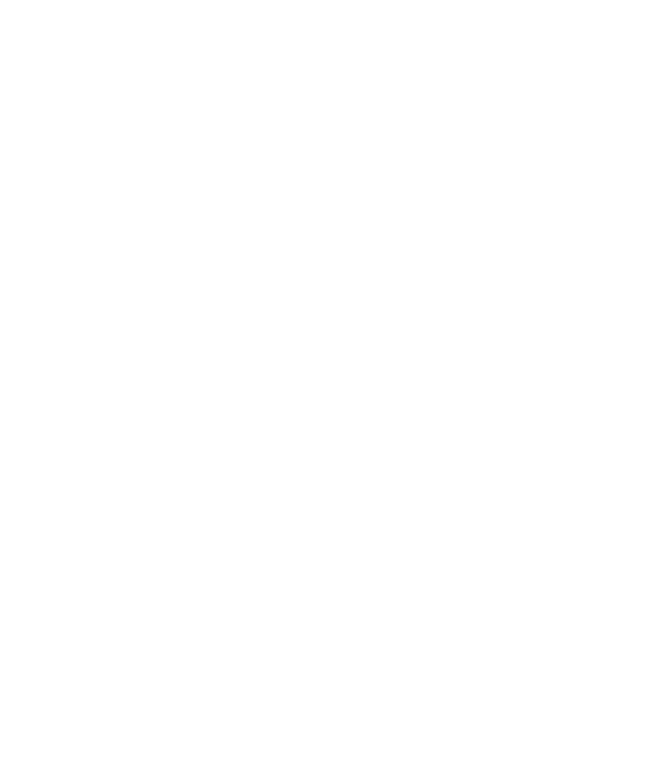
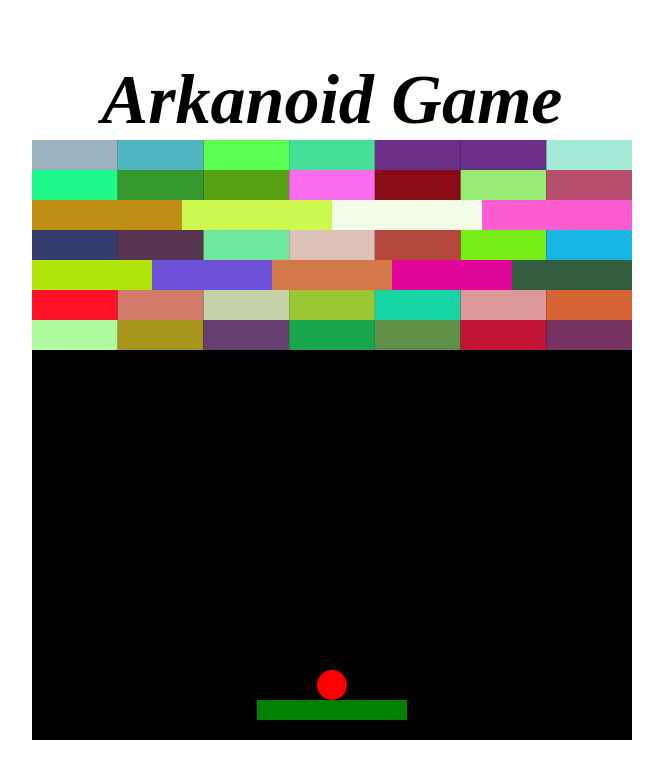
Before and after one commit to ArmDoc/Arkanoid, a plain HTML site: page index.html in a window 1280 px wide. Shown: the whole page, without its empty margins (308-971 px from the left). Drawn offline with Linux system fonts and the light colour scheme.

Commit message:
Error correction

```diff
--- a/index.html
+++ b/index.html
@@ -6,10 +6,10 @@
 	<meta name="viewport" content="width=device-width, initial-scale=1.0">
 	<title>Arkanoid</title>
 	<link rel="stylesheet" href="style/style.css">
-	<canvas id="canvas"></canvas>
+	<span class="text">Arkanoid Game</span>
+	<canvas class="canvas" id="canvas" width="600" height="600">!!! Your browser is not supported !!!</canvas>
 </head>
 <body>
 	<script src="script/script.js"></script>
-
 </body>
 </html>
--- a/script/script.js
+++ b/script/script.js
@@ -0,0 +1,173 @@
+var canvas = document.getElementById('canvas');
+var ctx = canvas.getContext('2d');
+
+var width 	= canvas.width 	= 600;
+var height	= canvas.height 	= 600;
+var boxHeight	= 30;
+
+var min = 3;
+var max = 8;
+
+var timer 	= null;
+
+var boxes	= [];
+
+var paddle = {
+	w: 150,
+	h: 20,
+	x: (width - 150) / 2,
+	y: height - (20+20),
+	dx: 1,
+
+	leftPressed: false,
+	rightPressed: false,
+}
+
+var ball	= {
+	r : 15,
+	x : width / 2,
+	y : height - 15 - 40 ,
+	dx : Math.random() < 0.5 ? -1 : 1,
+	dy : -1,
+}
+
+creatCubes();
+drow();
+
+document.addEventListener('keydown', function(e) {
+	if(e.keyCode === 37) {
+		paddle.leftPressed = true;
+	}
+
+	if(e.keyCode === 39) {
+		paddle.rightPressed = true;
+	}
+
+	if (e.keyCode === 32) {
+		if(setInterval (timer) <= 1) {
+			timer = setInterval(function() {
+				drow ();
+			},1);
+		}
+	}
+})
+
+document.addEventListener('keyup', function(e) {
+	if(e.keyCode === 37) {
+		paddle.rightPressed = false;
+		paddle.leftPressed = false;
+	}
+	if(e.keyCode === 39) {
+		paddle.rightPressed = false;
+		paddle.leftPressed = false;
+	}
+})
+
+function creatCubes() {
+	var row = getRandomNumber(min,max);
+	for (var i = 0; i < row; ++i) {
+		var column = getRandomNumber(min,max);
+		for (var j = 0; j < column;++j) {
+			var color = "#" + Math.floor(Math.random()*16777215).toString(16);
+			var w = width / column;
+
+			boxes.push ({
+				c: color,
+				x: j * w,
+				y: i * boxHeight,
+				w: w,
+				h: boxHeight,
+			});
+		}
+	}
+}
+
+function drowBox() {
+	for(var i = 0; i <= boxes.length-1; ++i) {
+		ctx.beginPath();
+		ctx.fillStyle = boxes[i].c
+		ctx.fillRect(boxes[i].x, boxes[i].y, boxes[i].w, boxes[i].h);
+		ctx.fill();
+	}
+}
+
+function clear() {
+	canvas.width |= 0
+}
+
+function drowBall() {
+	ctx.beginPath();
+	ctx.fillStyle = 'red';
+	ctx.arc(ball.x, ball.y, ball.r, 0, Math.PI * 2);
+	ctx.fill();
+}
+
+function drowPaddle() {
+	ctx.beginPath();
+	ctx.fillStyle = 'green';
+	ctx.fillRect(paddle.x, paddle.y, paddle.w, paddle.h);
+	ctx.fill();
+}
+
+function getRandomNumber(min, max) {
+	return(Math.round(Math.random() * (max - min) + min))
+}
+
+function calculations() {
+	ball.x += ball.dx;
+	ball.y += ball.dy;
+
+	if(paddle.leftPressed) {
+		if(paddle.x - paddle.dx >= 0) {
+			paddle.x -= paddle.dx;
+		}
+	}
+
+	if(paddle.rightPressed) {
+		if(paddle.x + paddle.dx <= width - paddle.w) {
+			paddle.x += paddle.dx;
+		}
+	}
+
+	if(ball.x - ball.r <= 0 || ball.x + ball.r >= width) {
+		ball.dx *= -1;
+	}
+
+	if(ball.y - ball.r <= 0) {
+		ball.dy *= -1;
+	}
+
+	if(ball.y + ball.r >= height) {
+		clearInterval(timer);
+		alert('Game Over');
+	}
+
+	if(ball.x >= paddle.x + ball.r &&
+		ball.x <= paddle.x + paddle.w - ball.r &&
+		ball.y + ball.r >= paddle.y) {
+		ball.dy *= -1;
+	}
+
+	boxes.forEach(function (box, i ) {
+		if(ball.x >= box.x &&
+			ball.x <= box.x + box.w &&
+			ball.y >= box.y &&
+			ball.y <= box.y + box.h) {
+			boxes.splice(i, 1);
+			ball.dy *= -1;
+		}
+	})
+
+	if(boxes.length <= 0) {
+		clearInterval(timer);
+		alert("Congratulations You won")
+	}
+}
+
+function drow() {
+	clear();
+	drowBall();
+	drowPaddle();
+	drowBox();
+	calculations();
+}
--- a/style/style.css
+++ b/style/style.css
@@ -0,0 +1,29 @@
+*{
+	margin: 0px;
+	padding: 0px;
+	box-sizing: border-box;
+	list-style: none;
+	text-decoration: none;
+}
+
+html, body {
+	height: 100%;
+	width: 100%;
+}
+
+body {
+	display: flex;
+	flex-direction: column;
+	align-items: center;
+	justify-content: center;
+}
+
+.text {
+	font-size: 70px;
+	font-weight: bold;
+	font-style: italic;
+}
+
+.canvas {
+	background-color: black;
+}
```
